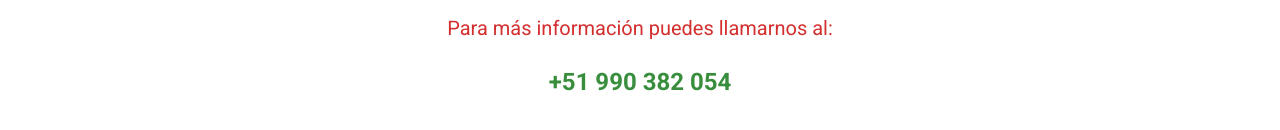
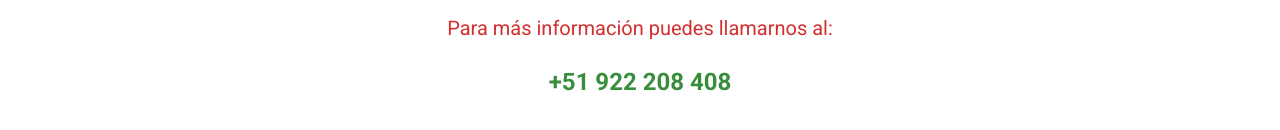
Before and after one commit to Carhuamaca/ddddddddddddddddddddddddddddd, a Next.js app: page / in a window 1280 px wide. Shown: the part 1444-1574 px from the top of the page. Built offline with nearby package versions, Linux system fonts and the light colour scheme.

Commit message:
Update page.tsx

```diff
--- a/app/page.tsx
+++ b/app/page.tsx
@@ -65,7 +65,7 @@ const products = [
     id: 1,
     name: 'Gorro sin adornos',
     price: 6,
-    image: 'https://imagedelivery.net/4fYuQyy-r8_rpBpcY7lH_A/falabellaPE/115643757_02/w=1500,h=1500,fit=pad',
+    image: 'https://http2.mlstatic.com/D_NQ_NP_774170-MLA78523240162_082024-O.webp',
     whatsappLink: 'wa.link/et77j7',
     features: ['Tela Plush A1', 'Piel de Cordero Sintética Premium', 'Ultra Suave']
   },
@@ -117,7 +117,7 @@ export default function Home() {
           <div className="flex items-center justify-between h-16">
             <div className="relative w-32 h-12">
               <Image
-                src="/placeholder.svg?height=48&width=128"
+                src="https://i.imgur.com/VqOfz4q.png"
                 alt="El Rincón de Marita Logo"
                 layout="fill"
                 objectFit="contain"
@@ -200,7 +200,7 @@ export default function Home() {
         <section id="contacto" className="text-center py-8">
           <h2 className="text-3xl font-lobster mb-4 text-[#D32F2F] fade-in">📞 Contáctanos</h2>
           <p className="text-xl font-roboto mb-6">Para más información puedes llamarnos al:</p>
-          <a href="tel:+51990382054" className="text-2xl font-bold text-[#388E3C] hover:underline">+51 990 382 054</a>
+          <a href="tel:+51922208408" className="text-2xl font-bold text-[#388E3C] hover:underline">+51 922 208 408</a>
         </section>
       </main>
     </div>
```
